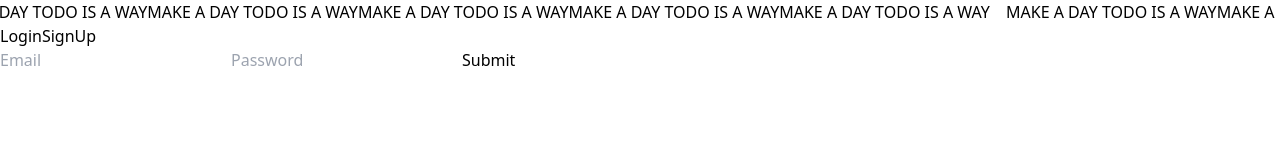
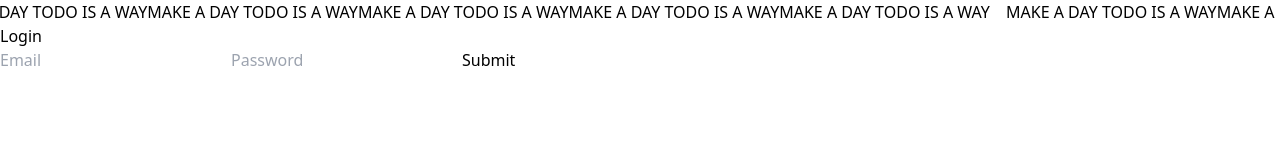
Before and after one commit to Kunal-Sarpal/Todo, a React (Vite) app: page / in a window 1280 px wide. Shown: the top 160 px of the page. Built offline with nearby package versions, Linux system fonts and the light colour scheme.

Commit message:
.env errit

```diff
--- a/src/components/Login.jsx
+++ b/src/components/Login.jsx
@@ -35,7 +35,7 @@ function Login() {
         <form onSubmit={loginForm}>
           <div className="flex gap-2 mb-3">
             <button className="p-2 border-b-2 border-zinc-300">Login</button>
-            <button className="p-2 border-b-2 border-zinc-500">SignUp</button>
+            {/* <button className="p-2 border-b-2 border-zinc-500">SignUp</button> */}
           </div>
           <input
             type="text"
```
